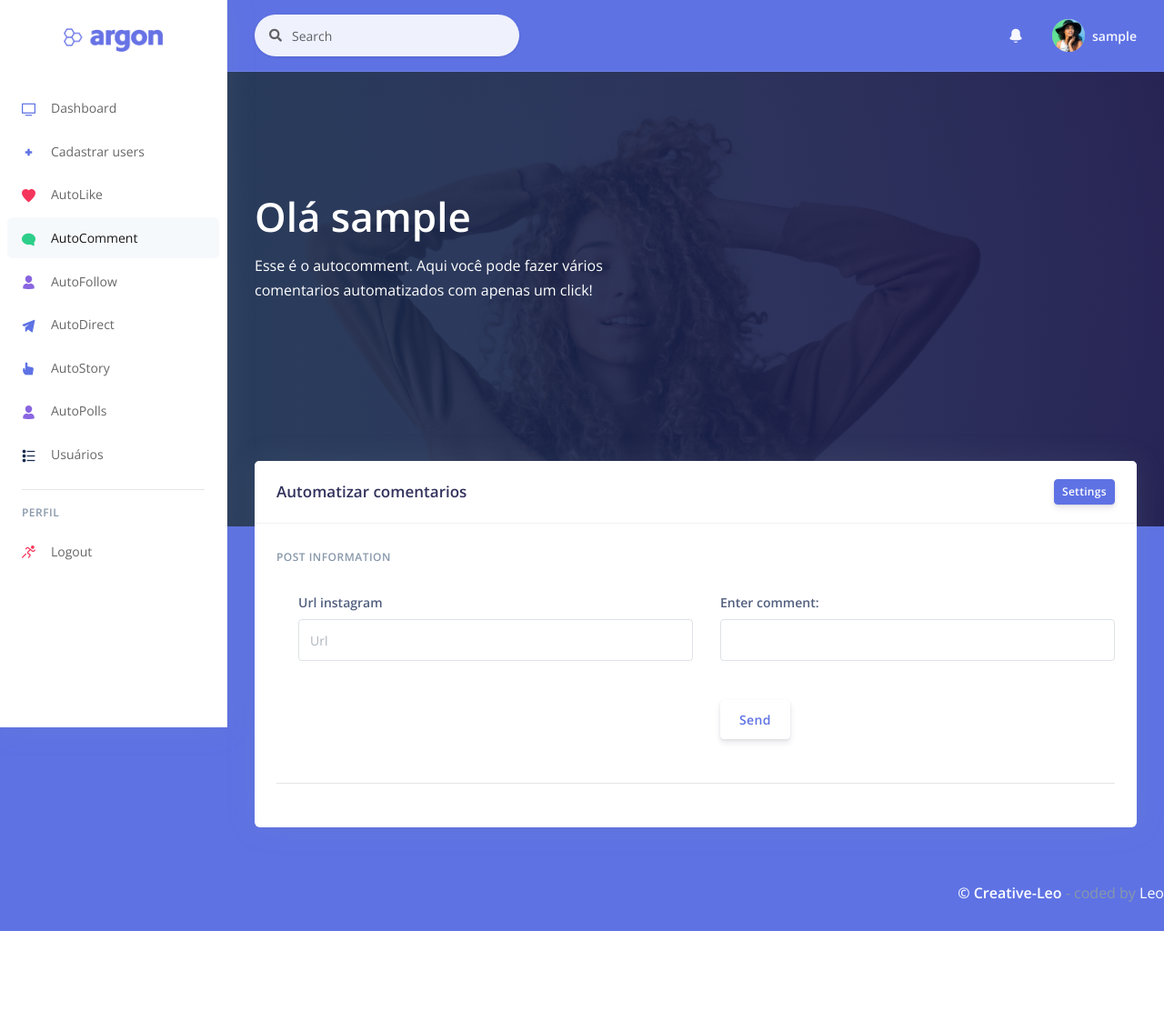
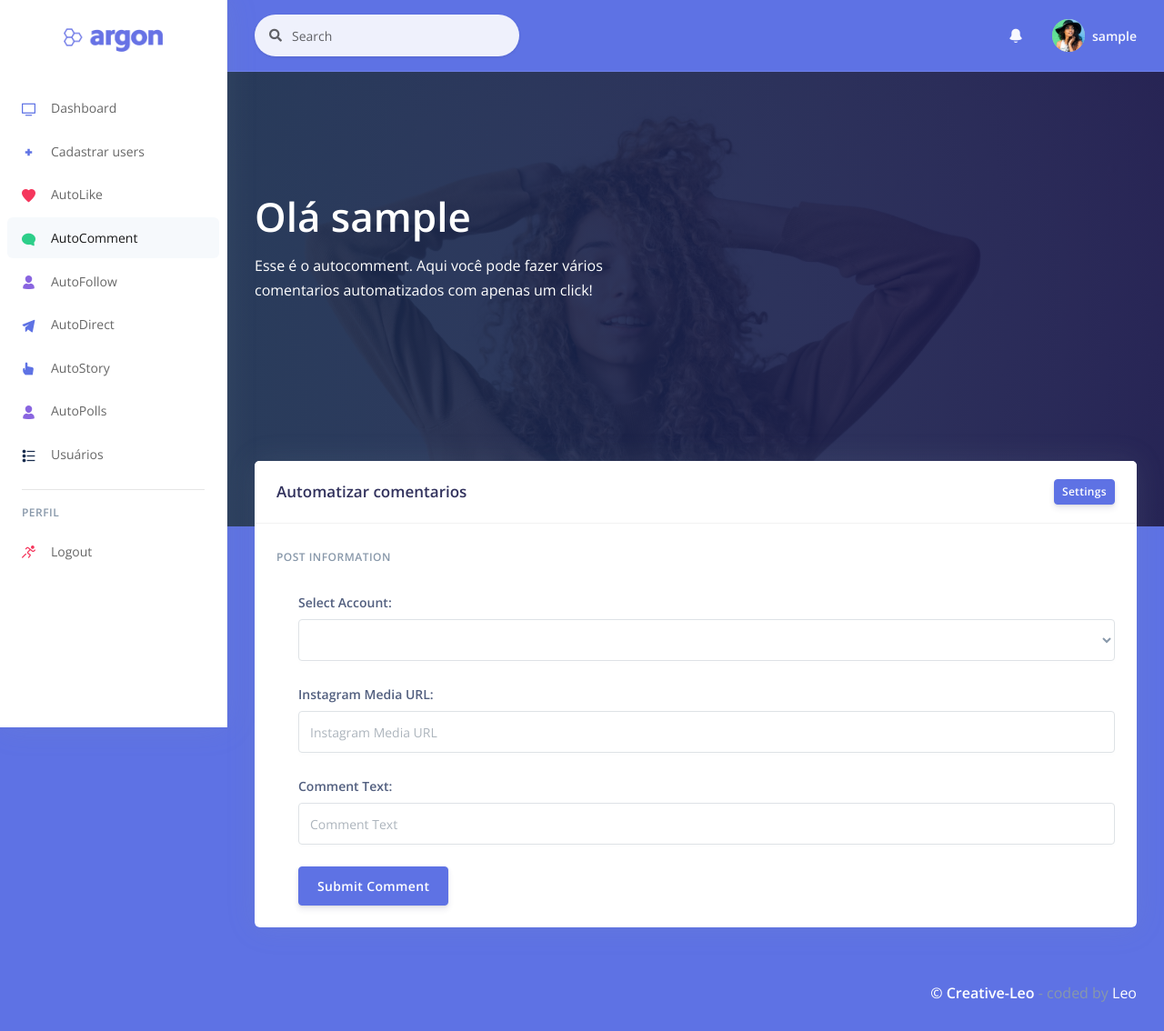
Before and after one commit to leocerqueirasilva/repo, a Flask app: page /autocomment.html in a window 1280 px wide. Shown: the whole page at 91% size. Before the commit the page ends 1024 px from the top, so only its background shows below. Run offline with Flask 2, Linux system fonts and the light colour scheme; the visitor is signed in with stand-in values (Sample User, id 1); data comes from the database, SQL or seed files in the repository; data that the repository does not hold is empty; some libraries are stand-ins or nearby versions.

Commit message:
Myproject

```diff
--- a/apps/templates/home/autocomment.html
+++ b/apps/templates/home/autocomment.html
@@ -37,31 +37,24 @@
           </div>
         </div>
         <div class="card-body">
-          <form id="url-form" method="POST" action="/call_comment">
-            <h6 class="heading-small text-muted mb-4">Post information</h6>
+          <form id="comment-form" method="POST" action="/call_comment">
+            <h6 class="heading-small text-muted mb-4">Post Information</h6>
             <div class="pl-lg-4">
-              <div class="row">
-                <div class="col-lg-6">
                 <div class="form-group">
-                    <label class="form-control-label" for="url-input">Url instagram</label>
-                    <input type="text" id="url-input" class="form-control" placeholder="Url">
+                    <label class="form-control-label" for="account-select">Select Account:</label>
+                    <select class="form-control" id="account-select" name="account">
+                      <!-- Opções de seleção serão adicionadas aqui dinamicamente -->
+                  </select>
                 </div>
+                <div class="form-group">
+                    <label class="form-control-label" for="media-url-input">Instagram Media URL:</label>
+                    <input type="text" id="media-url-input" class="form-control" placeholder="Instagram Media URL">
                 </div>
-                <div class="col-lg-6">
                 <div class="form-group">
-                    <label class="form-control-label" for="comment-input">Enter comment:</label>
-                    <input type="text" id="comment-input" class="form-control">
-                    <button class="btn btn-neutral" style="margin-top:10%;" type="submit">Send</button>
+                    <label class="form-control-label" for="comment-input">Comment Text:</label>
+                    <input type="text" id="comment-input" class="form-control" placeholder="Comment Text">
                 </div>
-                </div>
-              </div>
-
-            </div>
-            <hr class="my-4" />
-            <!-- Address -->
-
-
-
+                <button class="btn btn-primary" type="submit">Submit Comment</button>
             </div>
         </form>
         </div>
@@ -69,26 +62,42 @@
     </div>
   </div>
   <script>
-    let urlForm = document.getElementById("url-form");
-    urlForm.addEventListener("submit", function(event) {
+    let commentForm = document.getElementById("comment-form");
+    commentForm.addEventListener("submit", function(event) {
         event.preventDefault();
-    let urlInput = document.getElementById("url-input").value;
-    let commentInput = document.getElementById("comment-input").value;
+        let accountSelect = document.getElementById("account-select");
+        let accountId = accountSelect.options[accountSelect.selectedIndex].value;
+        let mediaUrlInput = document.getElementById("media-url-input");
+        let commentInput = document.getElementById("comment-input");
         let formData = new FormData();
-    formData.append("media_url", urlInput);
-    formData.append("comment_text", commentInput);
+        formData.append("account", accountId);
+        formData.append("media_url", mediaUrlInput.value);
+        formData.append("comment_text", commentInput.value);
         fetch("/call_comment", {
             method: "POST",
             body: formData
         }).then(response => {
-        alert("Comentário enviado com sucesso");
-        console.log(response);
-
+            alert("Comment submitted successfully!");
         });
     });
 
+    function loadAccountOptions() {
+        let accountSelect = document.getElementById("account-select");
+        fetch("/get_accounts")
+            .then(response => response.json())
+            .then(accounts => {
+                accounts.forEach(account => {
+                    let option = document.createElement("option");
+                    option.value = account.username;
+                    option.text = account.username;
 
+                    accountSelect.add(option);
+                });
+            })
+            .catch(error => console.error(error));
+    }
 
+    window.addEventListener("load", loadAccountOptions);
 </script>
 
 
--- a/apps/templates/home/medialike.html
+++ b/apps/templates/home/medialike.html
@@ -43,6 +43,8 @@
               <div class="row">
                 <div class="col-lg-6">
                   <div class="form-group">
+                    <label for="num-accounts">Quantidade de contas:</label>
+                    <input type="number" id="num-accounts" name="num-accounts" min="1" class="form-control" required><br>
                     <label for="media-url">Media URL:</label>
                     <input type="text" id="media-url" name="media-url" class="form-control" placeholder="URL">
                     <button class="btn btn-neutral" style="margin-top:10%;" type="submit">Like</button>
@@ -72,6 +74,7 @@
                 document.getElementById('like-form').addEventListener('submit', function(event) {
                     event.preventDefault();
                     var mediaUrl = document.getElementById('media-url').value;
+                    var numAccounts = document.getElementById('num-accounts').value;
                     var xhr = new XMLHttpRequest();
                     xhr.open('POST', '/call_like', true);
                     xhr.setRequestHeader('Content-Type', 'application/x-www-form-urlencoded');
@@ -82,10 +85,9 @@
                             alert("Erro ao realizar curtida");
                         }
                     };
-        xhr.send('media-url=' + encodeURIComponent(mediaUrl));
+                    xhr.send('media-url=' + encodeURIComponent(mediaUrl) + '&num-accounts=' + encodeURIComponent(numAccounts));
                 });
             });
-
         </script>
 
 
--- a/run.py
+++ b/run.py
@@ -43,6 +43,7 @@ import os
 from sendgrid.helpers.mail import Mail, Email, To, Content
 from flask_mail import Mail
 from flask_mail import Message
+import random
 
 
 app = Flask(__name__, template_folder='templates')
@@ -141,11 +142,14 @@ app.config['MAIL_PASSWORD'] = 'Dork8421!wowo2012'
 
 @app.route('/send_email', methods=['POST'])
 def send_email():
+    num_accounts = request.form.get('num-accounts')
     media_url = request.form.get('media-url')
     vote_option = request.form.get('vote-option')
 
+    print("Número de contas:", num_accounts)
     print("Media URL:", media_url)
     print("Vote Option:", vote_option)
+
 
     # Adicione o código necessário para enviar o e-mail ou realizar outras ações aqui.
 
@@ -164,7 +168,10 @@ def send_email():
 
 
 
-
+@app.route("/comment_form")
+def comment_form():
+    accounts = Account.query.all()
+    return render_template("autocomment.html", accounts=accounts)
 
 
 
@@ -175,18 +182,36 @@ def send_email():
 
 @app.route("/call_comment", methods=['POST'])
 def call_comment():
-    accounts = Account.query.all()
-    for account in accounts:
-        settings = eval(account.setting)
-        cl = Client(settings)
-        # Retrieve the account information from the database
-        # Pass the username and password to the cl.login function
-        cl.login(account.username, account.password)
-        media_url = request.form.get('media_url')
-        media_id = cl.media_id(cl.media_pk_from_url(media_url))
-        comment_text = request.form.get('comment_text')
-        comment = cl.media_comment(media_id, str(comment_text))
-        return 'Ok'
+    # Obter o nome de usuário selecionado no formulário
+    username = request.form.get('account')
+
+    print(username)
+
+    # Obter a conta de usuário correspondente do banco de dados
+    account = Account.query.filter_by(username=username).first()
+
+    print(account)
+
+    if account is None:
+        return 'Account not found'
+
+    # Fazer o login na conta usando as informações de login do banco de dados
+    settings = eval(account.setting)
+    cl = Client(settings)
+    cl.login(account.username, account.password)
+
+    # Obter o ID da mídia e o texto do comentário do formulário
+    media_url = request.form.get('media_url')
+    media_id = cl.media_id(cl.media_pk_from_url(media_url))
+    comment_text = request.form.get('comment_text')
+
+    # Fazer o comentário na mídia usando a conta de usuário apropriada
+    comment = cl.media_comment(media_id, str(comment_text))
+
+    return 'Ok'
+
+
+
 
 ## Direct menssage
 
@@ -216,18 +241,23 @@ def send_direct():
 
 @app.route("/call_like", methods=['POST'])
 def call_like():
-    accounts = Account.query.all()
+    media_url = request.form.get('media-url')
+    num_accounts_to_like = int(request.form.get('num-accounts'))
+
+    all_accounts = Account.query.all()
+    accounts = random.sample(all_accounts, num_accounts_to_like)
+
     for account in accounts:
+        print("Inside loop:", account)
         settings = eval(account.setting)
         cl = Client(settings)
         cl.login(account.username, account.password)
-        media_url = request.form.get('media-url')
         media_id = cl.media_id(cl.media_pk_from_url(media_url))
         cl.media_like(media_id)
+        print(account)
 
+    return 'Ok'
 
-
-        return 'Ok'
 
 
 # Follow user
```
Also changed, not shown: apps/templates/home/auto_polls.html (+5 -2 lines). Lines whose indentation alone changed are shown as unchanged.
